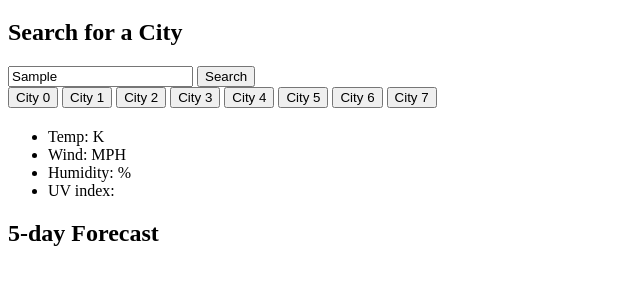
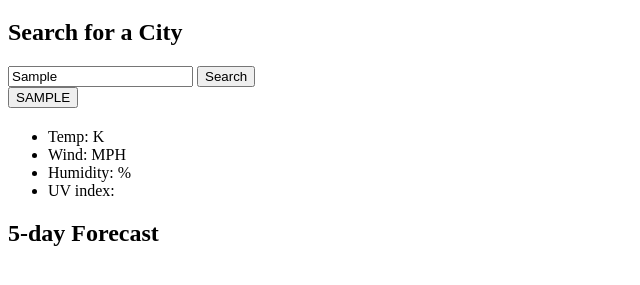
Before and after one commit to ejpascualj/weather-dashboard, a plain HTML site: page index.html in a window 1280 px wide. Both pictures are taken after typing "Sample" into the empty fields and a click on the button "Search". Shown: the part 61-346 px from the top of the page, without its empty margins (0-640 px from the left). Drawn offline with Linux system fonts and the light colour scheme; no server answers.

Commit message:
deletion of city buttons in html + coded creation of button from input in script

```diff
--- a/assets/script.js
+++ b/assets/script.js
@@ -3,14 +3,7 @@
 var CityInput = document.querySelector("#CityInput");
 var SubmitButton = document.querySelector("#SubmitButton");
 // Search History
-var City00Button = document.querySelector("#city00");
-var City01Button = document.querySelector("#city01");
-var City02Button = document.querySelector("#city02");
-var City03Button = document.querySelector("#city03");
-var City04Button = document.querySelector("#city04");
-var City05Button = document.querySelector("#city05");
-var City06Button = document.querySelector("#city06");
-var City07Button = document.querySelector("#city07");
+var SearchHistoryDiv = document.querySelector("#SearchHistory");
 // Current Weather
 // Title
 var CurrentCityEl = document.querySelector("#CurrentCity");
@@ -36,9 +29,9 @@ var ForecastDay4El = document.querySelector("#ForecastDay4");
 function FetchWeather(City) {
     var City = CityInput.value.trim().toUpperCase()
     fetch("https://api.openweathermap.org/data/2.5/weather?q=" + City + "&appid=4160ec3520c203fccfead3fd09fe42ff")
-    .then(function(response){
+        .then(function (response) {
             return response.json();
-    }).then(function(data){
+        }).then(function (data) {
             console.log(data);
             // Populate Title Data
             CityNameEl.textContent = City;
@@ -52,15 +45,15 @@ function FetchWeather(City) {
             var lat = data.coord.lat;
             var lon = data.coord.lon;
             //fetch UV index
-        return fetch("https://api.openweathermap.org/data/2.5/onecall?lat="+ lat +"&lon="+ lon +"&appid=4160ec3520c203fccfead3fd09fe42ff")
-    }).then(function(response02){
+            return fetch("https://api.openweathermap.org/data/2.5/onecall?lat=" + lat + "&lon=" + lon + "&appid=4160ec3520c203fccfead3fd09fe42ff")
+        }).then(function (response02) {
             return response02.json();
-    }).then(function(data02){
+        }).then(function (data02) {
             console.log(data02)
             UVindexEl.textContent = data02.current.uvi;
             //if statements with bootstrap to change color based on value
             //5-day forecast
-        for (var i=1; i<6; i++){
+            for (var i = 1; i < 6; i++) {
                 //select variables to be displayed
                 var ForecastDate = data02.daily[i].dt;
                 var ForecastIcon = data02.daily[i].weather[0].icon;
@@ -92,12 +85,15 @@ function FetchWeather(City) {
                 ForecastList.appendChild(ForecastHumidityEl)
             }
         })
+    AddCityButton(City)
 }
 
-
-// 2. Function that listens to search submit button and calls weather function (1)
-
 // 3. Function to populate Search History Buttons with latest searches (unshift 0th element, pop 7th element)
+function AddCityButton(City) {
+    var NewCityButton = document.createElement("button");
+    NewCityButton.textContent = City;
+    SearchHistoryDiv.prepend(NewCityButton);
+}
 
 // 4. Store and Load Search History from Local Storage
 
--- a/index.html
+++ b/index.html
@@ -20,16 +20,7 @@
         </form>
 
         <!-- Search History -->
-        <div id="SearchHistory">
-            <button id="city00">City 0</button>
-            <button id="city01">City 1</button>
-            <button id="city02">City 2</button>
-            <button id="city03">City 3</button>
-            <button id="city04">City 4</button>
-            <button id="city05">City 5</button>
-            <button id="city06">City 6</button>
-            <button id="city07">City 7</button>
-        </div>
+        <div id="SearchHistory"></div>
 
         <!-- Current Weather -->
         <div id="CurrentWeather">
```
Lines whose indentation alone changed are shown as unchanged.
